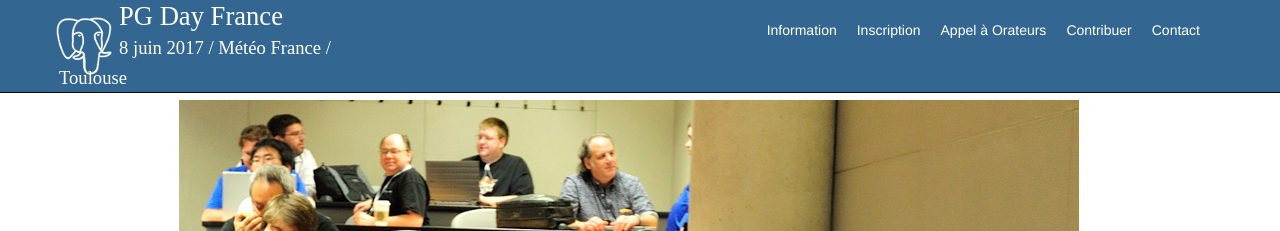
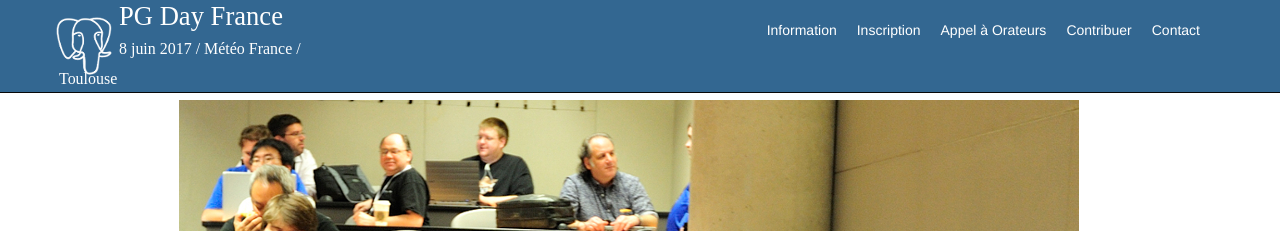
Before and after one commit to postgresqlfr/2024.pgday.fr, a Jekyll site: the page built from index.html, in a window 1280 px wide. Shown: the top 231 px of the page. Built offline with Jekyll 4.4.1, drawn with Linux system fonts in a browser that asks for light colours; Markdown is read by kramdown in place of the engine named in the settings.

Commit message:
smaller brand info

```diff
--- a/css/style.css
+++ b/css/style.css
@@ -145,7 +145,7 @@
 }
 
 .brand-info{
-    font-size: 0.7em;
+    font-size: 0.6em;
 }
 
 .navbar-header{
@@ -165,7 +165,7 @@
 }
 
 .brand-info{
-    font-size: 0.6em;
+    font-size: 0.5em;
     font-weight: bold;
 }
 
```
